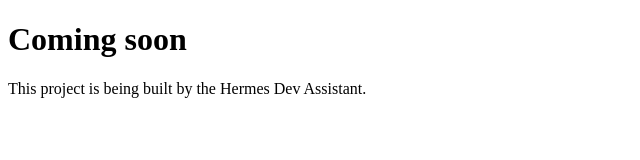
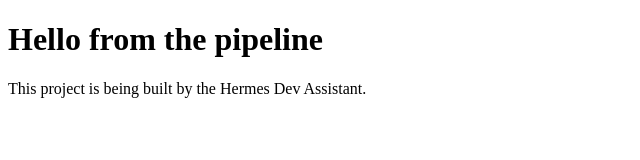
Before and after one commit to hermesagenttabbeqai/test-app, a website: page public/index.html in a window 1280 px wide. Shown: the whole page, without its empty margins (0-640 px from the left). Drawn offline with Linux system fonts and the light colour scheme.

Commit message:
Test change (#1)

```diff
--- a/public/index.html
+++ b/public/index.html
@@ -6,7 +6,7 @@
   <title>Coming soon</title>
 </head>
 <body>
-  <h1>Coming soon</h1>
+  <h1>Hello from the pipeline</h1>
   <p>This project is being built by the Hermes Dev Assistant.</p>
 </body>
 </html>
```
